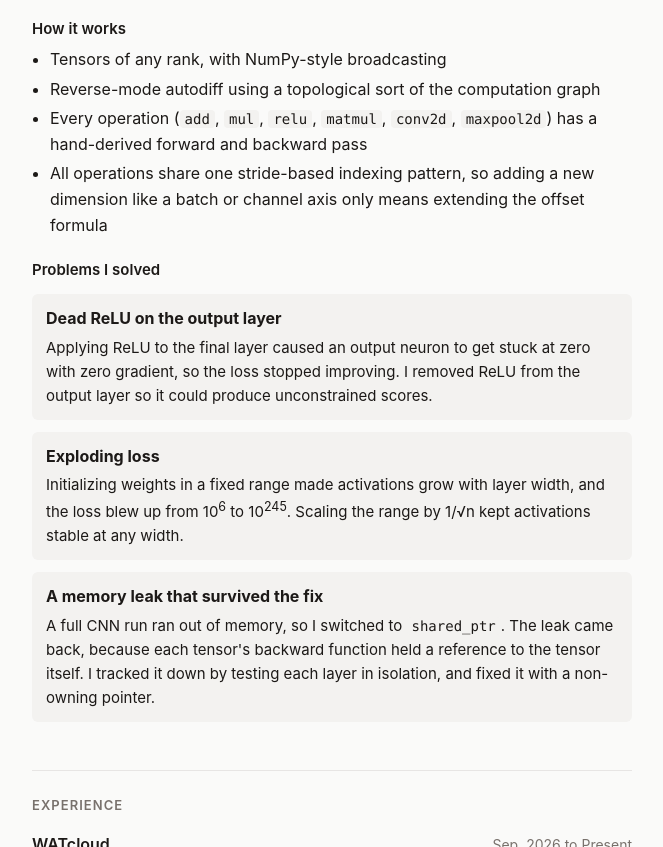
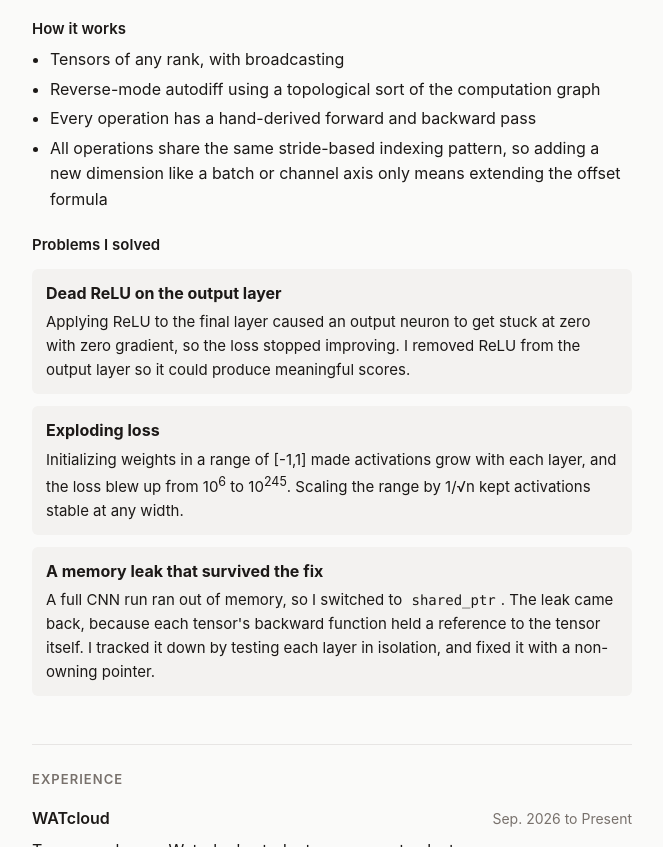
Before and after one commit to keon-e/keon-e.github.io, a plain HTML site: page index.html in a window 1280 px wide. Shown: the part 1100-1947 px from the top of the page, without its empty margins (308-971 px from the left). Drawn offline with Linux system fonts and the light colour scheme.

Commit message:
Refine text for clarity in index.html

```diff
--- a/index.html
+++ b/index.html
@@ -175,20 +175,20 @@
 
         <h4>How it works</h4>
         <ul class="points">
-          <li>Tensors of any rank, with NumPy-style broadcasting</li>
+          <li>Tensors of any rank, with broadcasting</li>
           <li>Reverse-mode autodiff using a topological sort of the computation graph</li>
-          <li>Every operation (<code>add</code>, <code>mul</code>, <code>relu</code>, <code>matmul</code>, <code>conv2d</code>, <code>maxpool2d</code>) has a hand-derived forward and backward pass</li>
-          <li>All operations share one stride-based indexing pattern, so adding a new dimension like a batch or channel axis only means extending the offset formula</li>
+          <li>Every operation has a hand-derived forward and backward pass</li>
+          <li>All operations share the same stride-based indexing pattern, so adding a new dimension like a batch or channel axis only means extending the offset formula</li>
         </ul>
 
         <h4>Problems I solved</h4>
         <div class="challenge">
           <strong>Dead ReLU on the output layer</strong>
-          <p>Applying ReLU to the final layer caused an output neuron to get stuck at zero with zero gradient, so the loss stopped improving. I removed ReLU from the output layer so it could produce unconstrained scores.</p>
+          <p>Applying ReLU to the final layer caused an output neuron to get stuck at zero with zero gradient, so the loss stopped improving. I removed ReLU from the output layer so it could produce meaningful scores.</p>
         </div>
         <div class="challenge">
           <strong>Exploding loss</strong>
-          <p>Initializing weights in a fixed range made activations grow with layer width, and the loss blew up from 10<sup>6</sup> to 10<sup>245</sup>. Scaling the range by 1/√n kept activations stable at any width.</p>
+          <p>Initializing weights in a range of [-1,1] made activations grow with each layer, and the loss blew up from 10<sup>6</sup> to 10<sup>245</sup>. Scaling the range by 1/√n kept activations stable at any width.</p>
         </div>
         <div class="challenge">
           <strong>A memory leak that survived the fix</strong>
```
